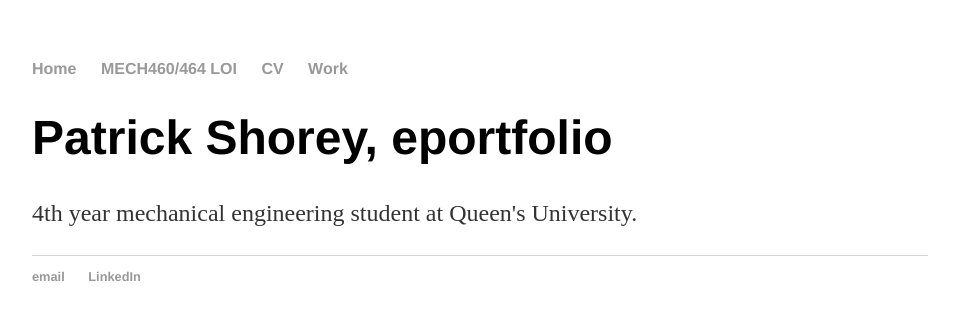
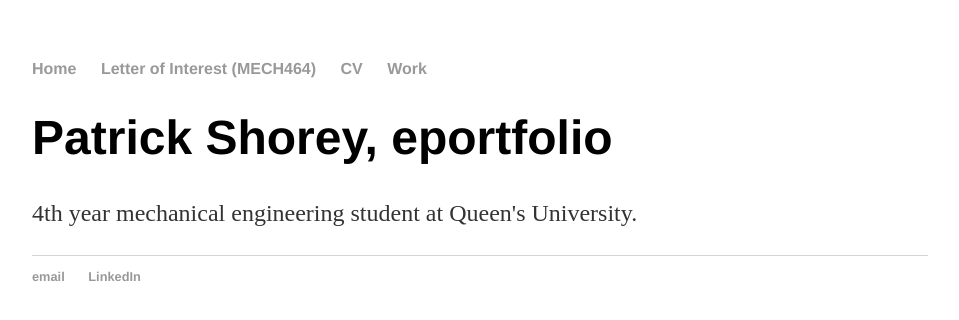
Before and after one commit to LurkingH0rr0r/LurkingH0rr0r.github.io, a Jekyll site: the page built from index.html, in a window 1280 px wide. Shown: the top 320 px of the page, without its empty margins (160-1119 px from the left). Built offline with Jekyll 4.4.1, drawn with Linux system fonts in a browser that asks for light colours.

Commit message:
Update default.html

```diff
--- a/_layouts/default.html
+++ b/_layouts/default.html
@@ -9,7 +9,7 @@
 			<nav>
 	    		<ul>
 	        		<li><a href="/">Home</a></li>
-		        	<li><a href="https://docs.google.com/viewer?url=https://github.com/Patrick-Shorey/Patrick-Shorey.github.io/raw/master/pdfs/coverletter-MECH462.pdf">MECH460/464 LOI</a></li>
+		        	<li><a href="https://docs.google.com/viewer?url=https://github.com/Patrick-Shorey/Patrick-Shorey.github.io/raw/master/pdfs/coverletter-MECH462.pdf">Letter of Interest (MECH464)</a></li>
 	        		<li><a href="https://docs.google.com/viewer?url=https://github.com/Patrick-Shorey/Patrick-Shorey.github.io/raw/master/pdfs/resume.pdf">CV</a></li>
 	        		<li><a href="/blog">Work</a></li>
 	    		</ul>
```
